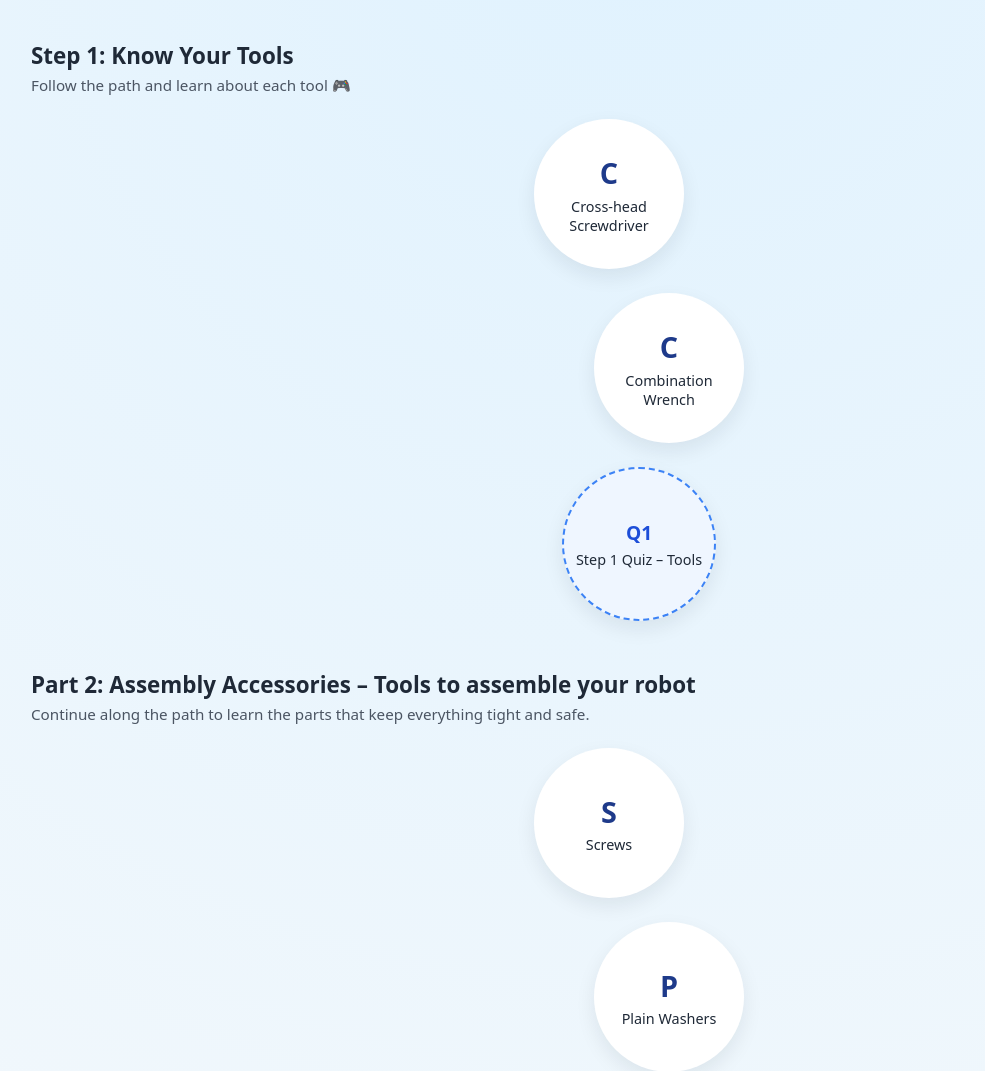
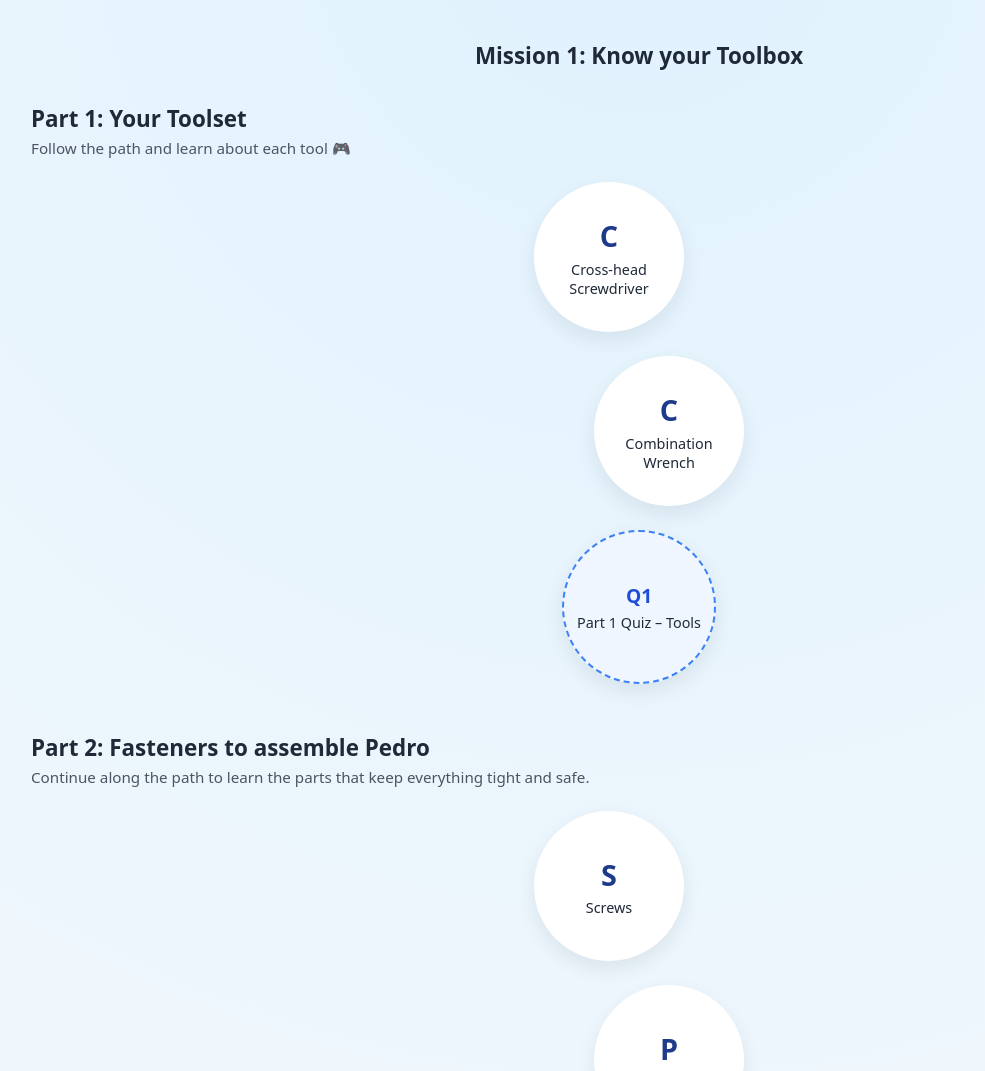
Before and after one commit to AnierYam/brainiacs, a Django app: page /lessons/know-your-tools/ in a window 1280 px wide. Shown: the part 103-1174 px from the top of the page, without its empty margins (1-986 px from the left). Run offline with Django 5.2, Linux system fonts and the light colour scheme.

Commit message:
Initial push of Brainiacs Django project

```diff
--- a/lessons/templates/lessons/know_your_tools.html
+++ b/lessons/templates/lessons/know_your_tools.html
@@ -7,7 +7,8 @@
     body {
       margin: 0;
       padding: 2rem;
-      font-family: system-ui, -apple-system, BlinkMacSystemFont, "Segoe UI", sans-serif;
+      font-family: system-ui, -apple-system, BlinkMacSystemFont,
+        "Segoe UI", sans-serif;
       background: radial-gradient(circle at top, #e0f2fe, #f9fafb);
       color: #1f2937;
     }
@@ -38,6 +39,7 @@
     .section-title {
       font-size: 1.4rem;
       margin-bottom: 0.25rem;
+      font-weight: 700;
     }
 
     .section-subtitle {
@@ -46,7 +48,6 @@
       margin-bottom: 1.5rem;
     }
 
-    /* vertical path – column of circles */
     .vertical-path {
       display: flex;
       flex-direction: column;
@@ -100,7 +101,6 @@
       color: #1d4ed8;
     }
 
-    /* 🔀 subtle S-shape offsets: wiggle left/right */
     .vertical-path .circle-card:nth-child(odd) {
       margin-left: -30px;
       margin-right: 30px;
@@ -111,13 +111,11 @@
       margin-right: -30px;
     }
 
-    /* Keep the last (quiz) circle centered for a nice finish */
     .vertical-path .circle-card:last-child {
       margin-left: 0;
       margin-right: 0;
     }
 
-    /* On very small screens, reduce the wiggle so it doesn't get cut off */
     @media (max-width: 600px) {
       .vertical-path .circle-card:nth-child(odd),
       .vertical-path .circle-card:nth-child(even) {
@@ -133,10 +131,17 @@
     <p>Your first mission: learn the tools and parts to build your robot 🐶🤖</p>
   </header>
 
-  <!-- STEP 1 -->
+  <!-- Mission title just above Part 1 -->
+  <h2 class="section-title" style="text-align: center; margin-bottom: 2rem;">
+    Mission 1: Know your Toolbox
+  </h2>
+
+  <!-- PART 1 -->
   <section class="section">
-    <h2 class="section-title">Step 1: Know Your Tools</h2>
-    <p class="section-subtitle">Follow the path and learn about each tool 🎮</p>
+    <h2 class="section-title">Part 1: Your Toolset</h2>
+    <p class="section-subtitle">
+      Follow the path and learn about each tool 🎮
+    </p>
 
     <div class="vertical-path">
       <!-- Cross-head Screwdriver -->
@@ -144,24 +149,24 @@
         <div class="circle-letter">{{ step1_tools.0.name|first }}</div>
         <div class="circle-name">{{ step1_tools.0.name }}</div>
       </div>
+
       <!-- Combination Wrench -->
       <div class="circle-card">
         <div class="circle-letter">{{ step1_tools.1.name|first }}</div>
         <div class="circle-name">{{ step1_tools.1.name }}</div>
       </div>
-      <!-- Step 1 Quiz -->
+
+      <!-- Part 1 Quiz -->
       <div class="circle-card quiz">
         <div class="circle-letter">Q1</div>
-        <div class="circle-name">Step 1 Quiz – Tools</div>
+        <div class="circle-name">Part 1 Quiz – Tools</div>
       </div>
     </div>
   </section>
 
   <!-- PART 2 -->
   <section class="section">
-    <h2 class="section-title">
-      Part 2: Assembly Accessories – Tools to assemble your robot
-    </h2>
+    <h2 class="section-title">Part 2: Fasteners to assemble Pedro</h2>
     <p class="section-subtitle">
       Continue along the path to learn the parts that keep everything tight and safe.
     </p>
@@ -172,26 +177,31 @@
         <div class="circle-letter">{{ assembly_items.0.name|first }}</div>
         <div class="circle-name">{{ assembly_items.0.name }}</div>
       </div>
+
       <!-- Plain Washers -->
       <div class="circle-card">
         <div class="circle-letter">{{ assembly_items.1.name|first }}</div>
         <div class="circle-name">{{ assembly_items.1.name }}</div>
       </div>
+
       <!-- Spring Washers -->
       <div class="circle-card">
         <div class="circle-letter">{{ assembly_items.2.name|first }}</div>
         <div class="circle-name">{{ assembly_items.2.name }}</div>
       </div>
+
       <!-- Nuts -->
       <div class="circle-card">
         <div class="circle-letter">{{ assembly_items.3.name|first }}</div>
         <div class="circle-name">{{ assembly_items.3.name }}</div>
       </div>
+
       <!-- Torque / Brake Nuts -->
       <div class="circle-card">
         <div class="circle-letter">{{ assembly_items.4.name|first }}</div>
         <div class="circle-name">{{ assembly_items.4.name }}</div>
       </div>
+
       <!-- Part 2 Quiz -->
       <div class="circle-card quiz">
         <div class="circle-letter">Q2</div>
```
Also changed, not shown: bankvid_stretched.png (deleted), circuit_bin_text.png (deleted), circuit_bin_tracks.png (deleted), hist_stretched.png (deleted).
